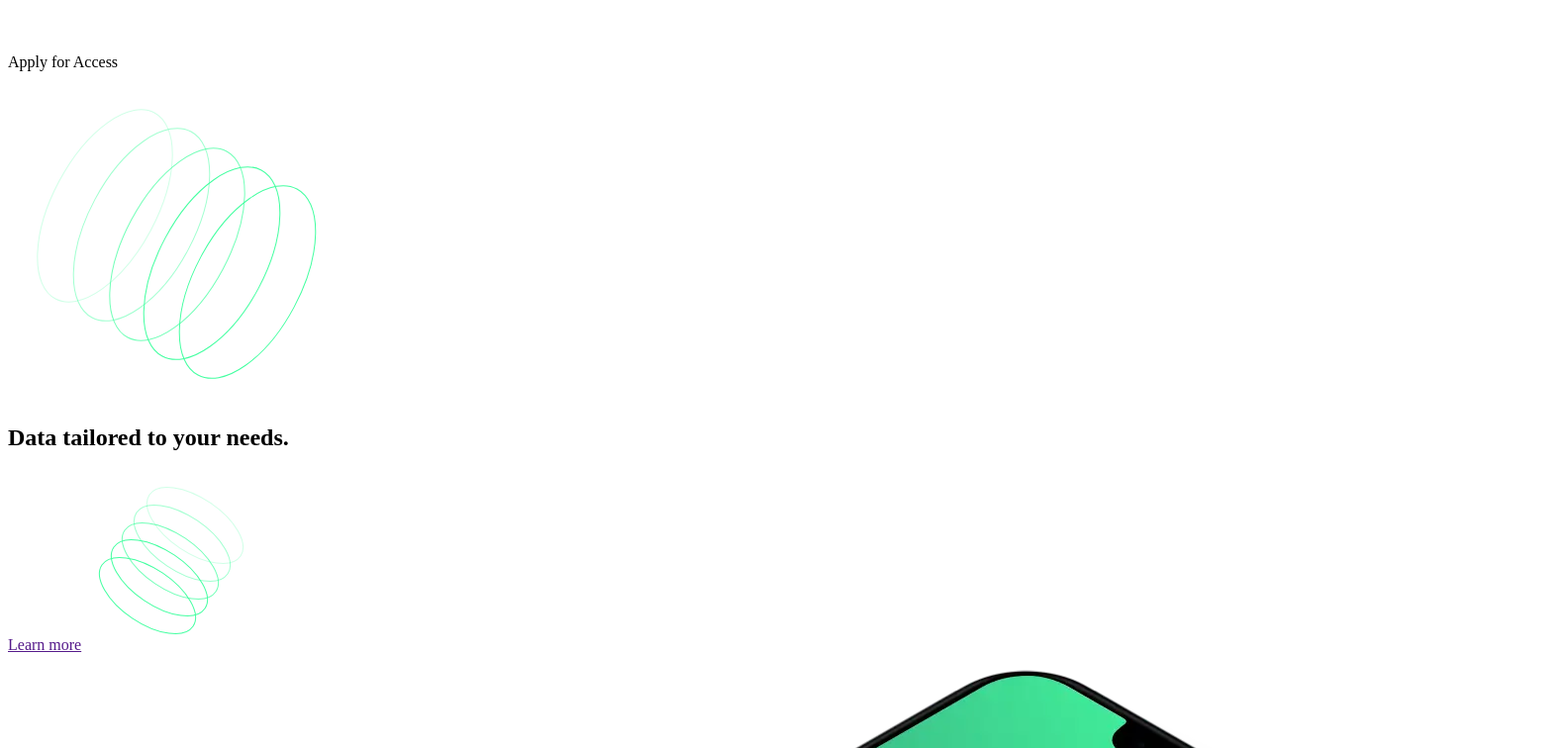
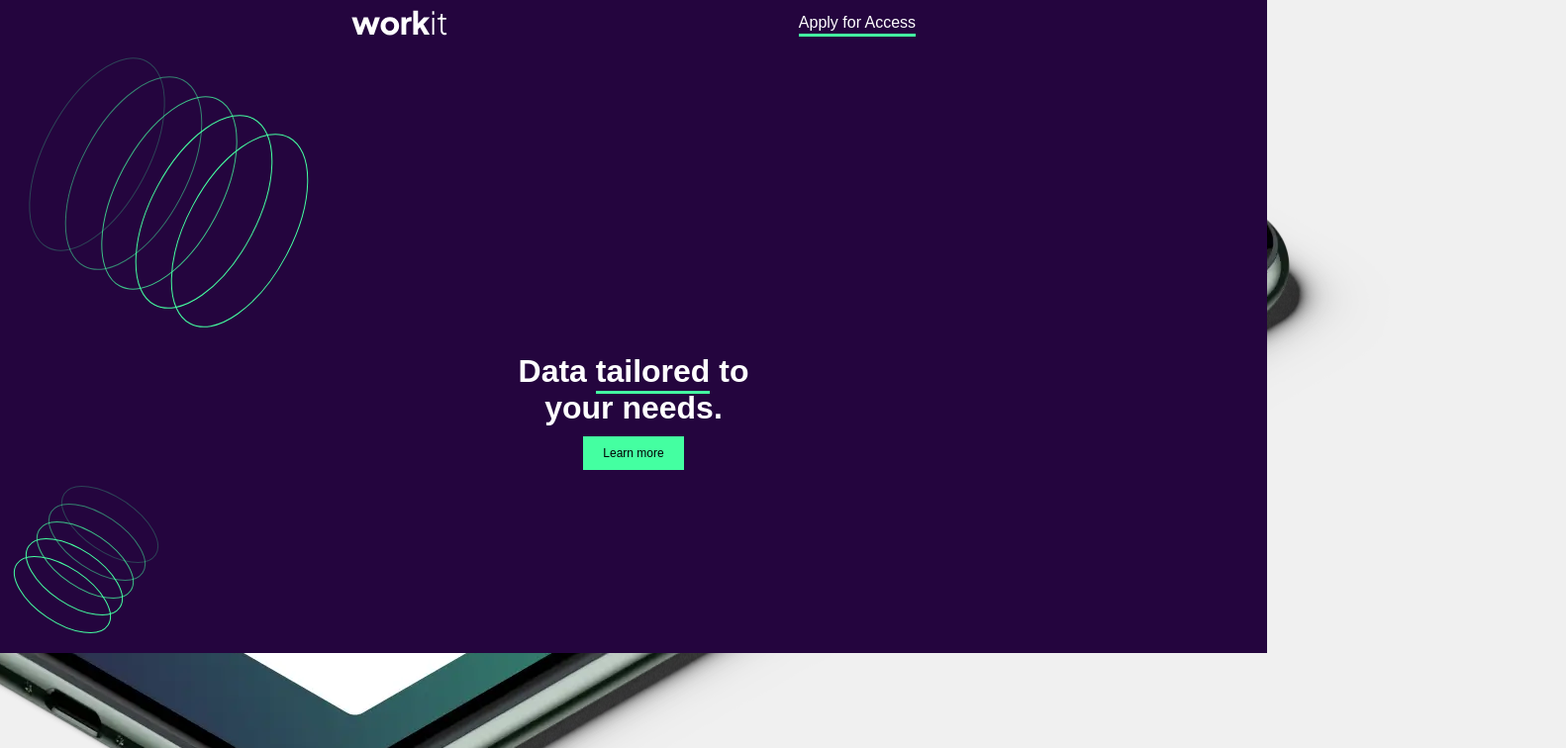
Before and after one commit to Francesiyamu/Workit-landing-page, a plain HTML site: page starter-code/index.html in a window 1280 px wide. Shown: the top 756 px of the page at 99% size, 1582 px wide, since content can reach past the window. Drawn offline with nearby package versions, Linux system fonts and the light colour scheme.

Commit message:
header_container
Some css inprovement on the header_container section.

```diff
--- a/starter-code/index.html
+++ b/starter-code/index.html
@@ -3,7 +3,7 @@
 <head>
   <meta charset="UTF-8">
   <meta name="viewport" content="width=device-width, initial-scale=1.0">
-
+  <link rel="stylesheet" href="style.css">
   <link rel="icon" type="image/png" sizes="32x32" href="./assets/images/favicon-32x32.png">
   <link href='https://unpkg.com/boxicons@2.1.4/css/boxicons.min.css' rel='stylesheet'>
   <title>Frontend Mentor | Workit landing page</title>
@@ -14,11 +14,13 @@
     <div class="header-background">
       <div class="header_logo">
         <img src="./assets/images/logo-light.svg" alt="Workit logo" class="logo">
-        <p>Apply for Access</p>
+        <a href="">Apply for Access</a>
       </div>
       <img src="assets/images/bg-pattern-1.svg" alt="">
-      <h1>Data tailored to your needs.</h1>
-      <a href="">Learn more</a>
+      <div class="header_text">
+        <h1>Data <span>tailored</span> to your needs.</h1>
+      <a class="learn-more" href="">Learn more</a>
+      </div>
       <img src="assets/images/bg-pattern-2.svg" alt="">
     </div>
     <figure>
--- /dev/null
+++ b/starter-code/style.css
@@ -0,0 +1,104 @@
+*{
+    margin: 0;
+    padding: 0;
+    box-sizing: border-box;
+}
+
+body{
+    font-family: 'Poppins', sans-serif;
+    background-color: #f0f0f0;
+    color: #333;
+    display: flex;
+    flex-direction: column;
+    justify-content: center;
+    align-items: center;
+    margin: 0 auto;
+    width: 100%;
+    height: 100%;
+}
+
+.header_container{
+    display: flex;
+    justify-content: center;
+    align-items: center;
+    width: 100%;
+    height: 100%;
+    flex-direction: column;
+    max-width: 1541px;
+    max-height: 932px;
+}
+
+.header-background{
+    width: 100%;
+    max-height: 771px;
+    background-color: #24053E;
+    position: absolute;
+    top: 0px;
+}
+
+.header_logo{
+    display: flex;
+    justify-content: space-evenly;
+    align-items: center;
+    margin-top: 10px;
+}
+
+.header_logo a{
+    position: relative;
+    color: #fff;
+    text-decoration: none;
+}
+
+.header_logo a::after{
+    content: '';
+    position: absolute;
+    left: 0;
+    bottom: -5px;
+    width: 100%;
+    height: 3px;
+    background: #44FFA1;
+}
+
+.header_logo a:hover{
+   color: #44FFA1;
+   transition: color 0.3s ease-in-out;
+}
+
+.header_text{
+    display: flex;
+    justify-content: center;
+    align-items: center;
+    flex-direction: column;
+    color: #fff;
+    gap: 10px;
+    max-width: 250px;;
+    margin: 0 auto;
+
+}
+
+.header_text h1{
+    font-size: xx-large;
+    text-align: center;
+}
+
+.header_text h1 span{
+    position: relative;
+}
+
+.header_text h1 span::after{
+    content: '';
+    position: absolute;
+    left: 0;
+    bottom: -5px;
+    width: 100%;
+    height: 3px;
+    background: #44FFA1;
+}
+
+.header_text a{
+    text-decoration: none;
+    background: #44FFA1;
+    font-size: 12px;
+    color: #000;
+    padding: 10px 20px;
+}
```
